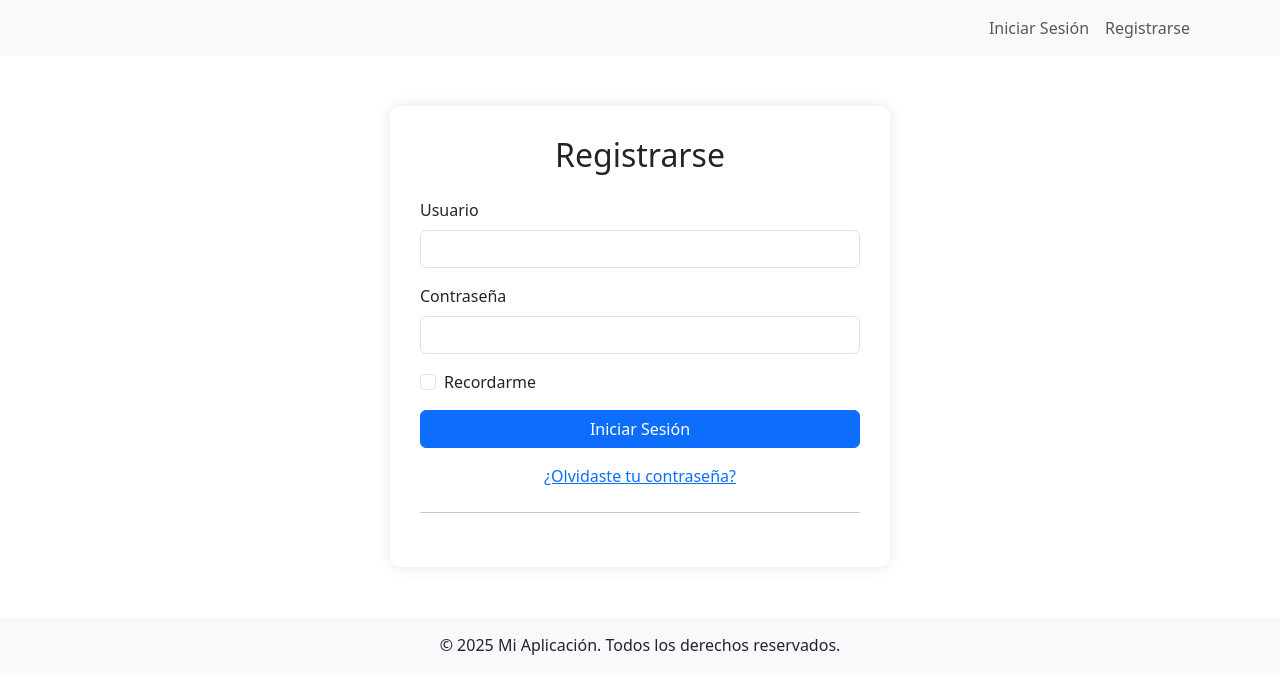
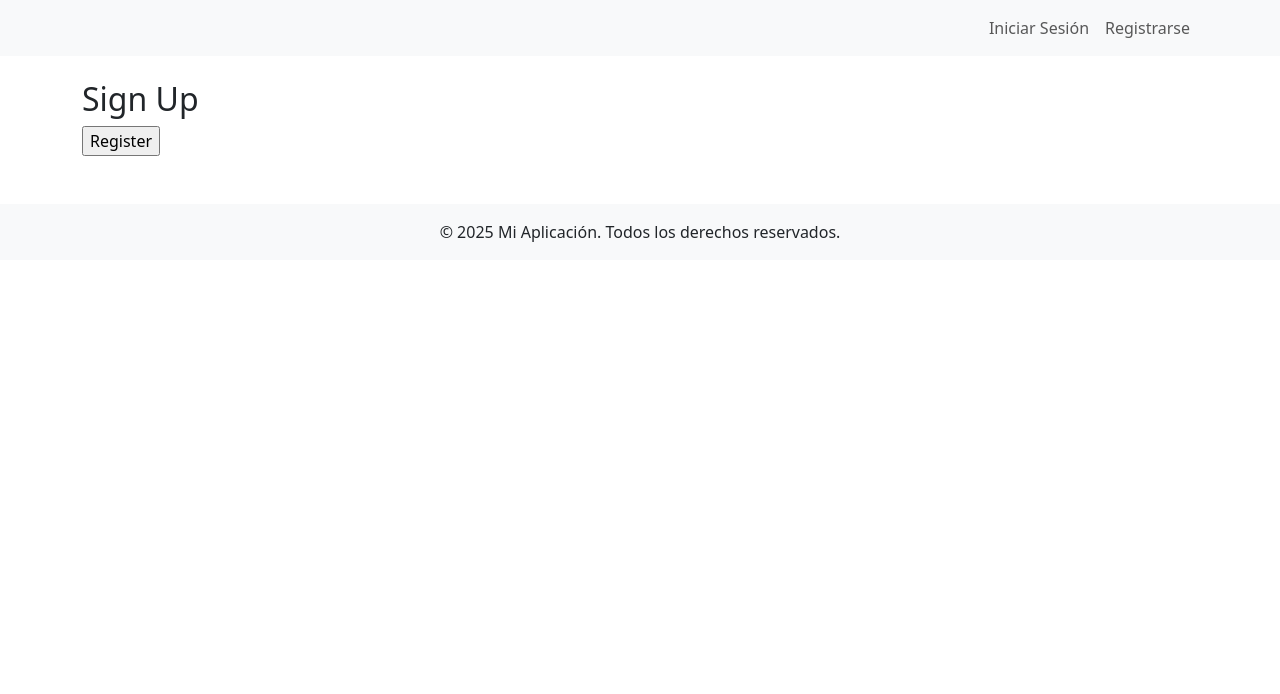
Before and after one commit to Sprinter05/competenciapp, a Django app: page /accounts/register/ in a window 1280 px wide. Shown: the top 694 px of the page. Run offline with Django 5.2, Linux system fonts and the light colour scheme.

Commit message:
User registration added

```diff
--- a/users/templates/registration/register.html
+++ b/users/templates/registration/register.html
@@ -1,56 +1,31 @@
 {% extends 'base.html' %}
 
+{% load custom_tags %}
 {% block title %}Iniciar Sesión{% endblock %}
 
 {% block content %}
-    <div class="auth-container">
-        <h2 class="text-center mb-4">Registrarse</h2>
 
-        <form method="post">
+<form method="POST" novalidate>
 	{% csrf_token %}
+	<h2>Sign Up</h2>
 
+            {% for field in form %}
                 <div class="mb-3">
-                <label for="id_username" class="form-label">Usuario</label>
-                <input type="text" name="username" id="id_username" class="form-control" required>
-                {% if form.username.errors %}
-                    <div class="error-message">{{ form.username.errors }}</div>
+                    <label for="{{ field.id_for_label }}" class="form-label">{{ field.label }}</label>
+                    <div class="input-group">
+                                <span class="input-group-text">
+                                    <i class="fa fa-envelope"></i>
+                                </span>
+                        {{ field | add_class:'form-control' }}
+                    </div>
+                    {% if field.errors %}
+                        <div class="errorlist">
+                            {{ field.errors }}
+                        </div>
                     {% endif %}
                 </div>
-
-            <div class="mb-3">
-                <label for="id_password" class="form-label">Contraseña</label>
-                <input type="password" name="password" id="id_password" class="form-control" required>
-                {% if form.password.errors %}
-                    <div class="error-message">{{ form.password.errors }}</div>
-                {% endif %}
-            </div>
-
-            <div class="mb-3 form-check">
-                <input type="checkbox" name="remember_me" id="id_remember_me" class="form-check-input">
-                <label for="id_remember_me" class="form-check-label">Recordarme</label>
-            </div>
-
-            <div class="d-grid gap-2">
-                <button type="submit" class="btn btn-primary">Iniciar Sesión</button>
-            </div>
-
-            {% if form.non_field_errors %}
-                <div class="alert alert-danger mt-3">
-                    {% for error in form.non_field_errors %}
-                        {{ error }}
             {% endfor %}
-                </div>
-            {% endif %}
+	<input type="submit" value="Register" form-control="true" />
 </form>
 
-        <div class="mt-3 text-center">
-            <a href="{% url 'password_reset' %}">¿Olvidaste tu contraseña?</a>
-        </div>
-
-        <hr class="my-4">
-
-        <div class="text-center">
-            {#            <p>¿No tienes una cuenta? <a href="{% url 'signup' %}">Regístrate</a></p>#}
-        </div>
-    </div>
-{% endblock %}
+{% endblock content%}
--- a/users/urls.py
+++ b/users/urls.py
@@ -1,12 +1,11 @@
 from django.contrib.auth.views import LoginView, PasswordChangeView, PasswordChangeDoneView, PasswordResetView, \
     PasswordResetDoneView, LogoutView
 from django.urls import path
-
-from users.views import RegisterView
+import users.views as views
 
 urlpatterns = [
     path("login/", LoginView.as_view(template_name="registration/login.html"), name="login"),
-    path("register/", RegisterView.as_view(template_name="registration/register.html"), name="signup"),
+    path('register/', views.sign_up, name='signup'),
     path("password_change/", PasswordChangeView.as_view(template_name="registration/password_change.html"), name="password_change"),
     path("password_change/done/", PasswordChangeDoneView.as_view(), name="password_change_done"),
     path("password_reset/", PasswordResetView.as_view(template_name="registration/password_change.html"), name="password_reset"),
--- a/users/views.py
+++ b/users/views.py
@@ -1,9 +1,17 @@
-from django.contrib.auth.forms import UserCreationForm
-from django.urls import reverse_lazy
-from django.views.generic import CreateView
+from django.shortcuts import render, redirect
+from django.contrib import messages
+from .forms import LoginForm, RegisterForm
 
-
-# Create your views here.
-class RegisterView(CreateView):
-    form_class = UserCreationForm
-    success_url = reverse_lazy("login")
+def sign_up(request):
+    if request.method == 'GET':
+        form = RegisterForm()
+        return render(request, 'registration/register.html', {'form': form})
+    if request.method == 'POST':
+        form = RegisterForm(request.POST)
+        if form.is_valid():
+            user = form.save(commit=False)
+            user.username = user.username.lower()
+            user.save()
+            return redirect('login')
+        else:
+            return render(request, 'registration/register.html', {'form': form})
```
Also changed, not shown: 1 other file. Lines whose indentation alone changed are shown as unchanged.
